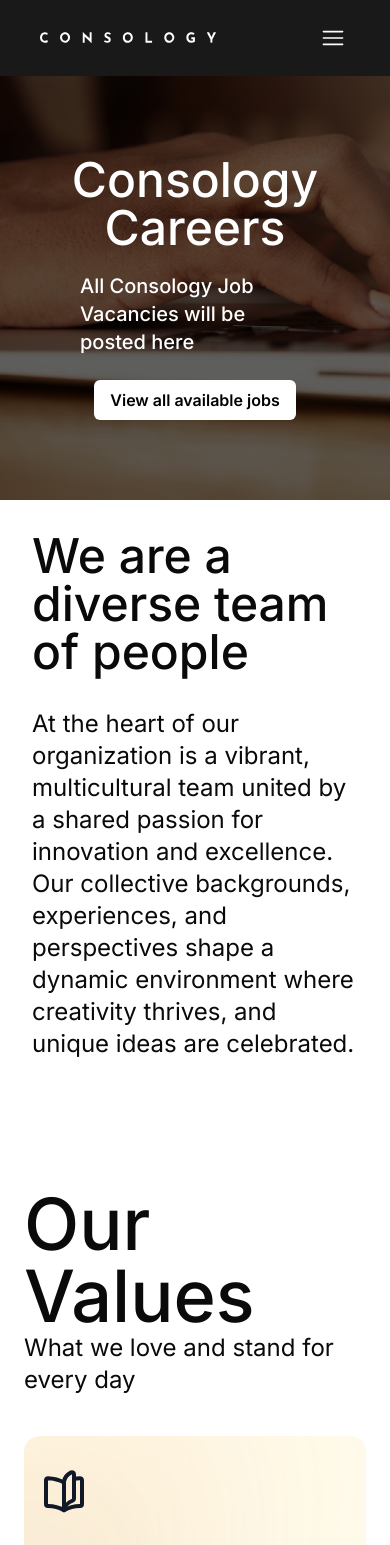
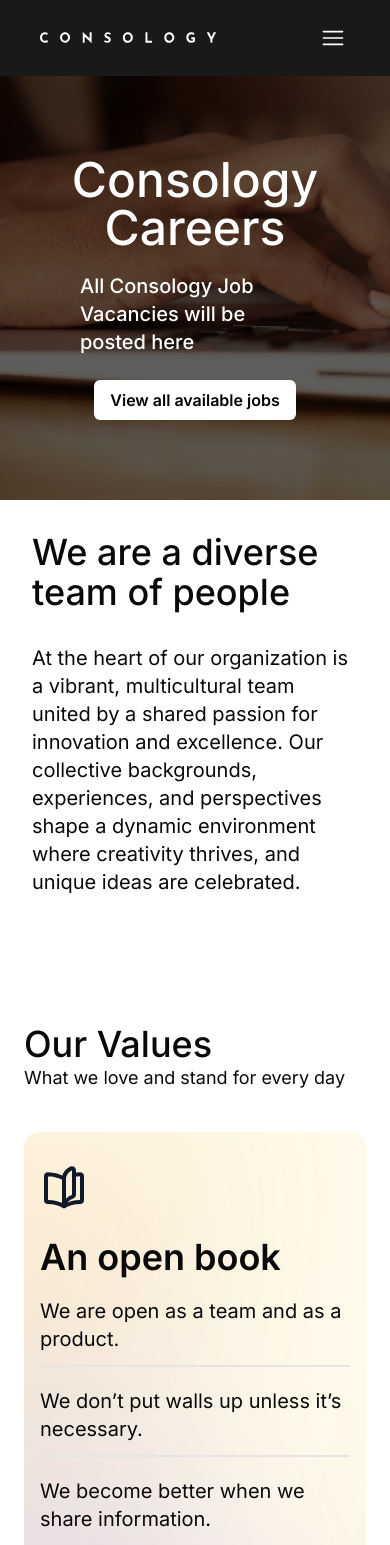
Before and after one commit to Lukman10a/consology, a Next.js app: page /career in a window 390 px wide. Shown: the top 1545 px of the page. Built offline with nearby package versions, Linux system fonts and the light colour scheme.

Commit message:
general cleanp

```diff
--- a/next.config.mjs
+++ b/next.config.mjs
@@ -1,7 +1,11 @@
 /** @type {import('next').NextConfig} */
 const nextConfig = {
-  // output: 'export',
+  output: 'export',
   reactStrictMode: true,
+  images: {
+    unoptimized: true,
+  },
 };
 
+
 export default nextConfig;
--- a/src/components/consultancy/articleCard.tsx
+++ b/src/components/consultancy/articleCard.tsx
@@ -33,7 +33,7 @@
         }}
       >
         <div className="space-y-4">
-          <p className="text-6xl font-medium md:text-4xl">{title}</p>
+          <p className="text-6xl font-medium md:text-3xl">{title}</p>
           <p className="text-xl md:text-base">{description}</p>
           <Button
             asLink
--- a/src/components/hero.tsx
+++ b/src/components/hero.tsx
@@ -37,7 +37,7 @@
         backgroundSize: "cover",
       }}
     >
-      <h1 className="w-10/12 text-8xl font-medium text-white 2md:w-full 2md:text-5xl">
+      <h1 className="w-10/12 text-8xl font-medium text-white 2md:w-full 2md:text-4xl">
         {heading}
       </h1>
       {subHeading && (
--- a/src/components/itSupport/articleCard.tsx
+++ b/src/components/itSupport/articleCard.tsx
@@ -40,7 +40,7 @@
           backgroundSize: "cover",
         }}
       >
-        <p className="text-5xl font-medium">{title}</p>
+        <p className="text-5xl font-medium md:text-3xl">{title}</p>
         {typeof description === "string" ? (
           <p className="text-l font-normal">{description}</p>
         ) : (
--- a/src/pages/about.tsx
+++ b/src/pages/about.tsx
@@ -45,7 +45,7 @@
           text={"About Us"}
           className="rounded-full bg-[#006CFE] p-2 font-normal text-white"
         />
-        <h1 className="w-11/12 text-8xl font-medium text-white 2md:w-full 2md:text-5xl">
+        <h1 className="w-11/12 text-8xl font-medium text-white 2md:w-full 2md:text-4xl">
           Empowering Businesses with Innovative Cloud and IT Solutions
         </h1>
         <TechnologyVendors />
--- a/src/pages/career.tsx
+++ b/src/pages/career.tsx
@@ -130,10 +130,10 @@
 
       <div>
         <div className="grid grid-cols-2 place-items-start p-20 md:grid-cols-1 md:gap-8 md:p-8">
-          <h1 className="text-7xl font-medium md:text-5xl">
+          <h1 className="text-7xl font-medium md:text-4xl">
             We are a diverse team of people
           </h1>
-          <p className="text-xl sm:text-2xl">
+          <p className="text-xl sm:text-xl">
             At the heart of our organization is a vibrant, multicultural team
             united by a shared passion for innovation and excellence. Our
             collective backgrounds, experiences, and perspectives shape a
@@ -146,8 +146,10 @@
 
       <div className="grid grid-cols-2 gap-10 p-24 px-36 md:grid-cols-1 md:px-4 lg:px-6">
         <div>
-          <h1 className="text-7xl font-medium">Our Values</h1>
-          <p className="text-2xl">What we love and stand for every day</p>
+          <h1 className="text-7xl font-medium md:text-4xl">Our Values</h1>
+          <p className="text-2xl md:text-lg">
+            What we love and stand for every day
+          </p>
         </div>
         {CARDS.map((card) => (
           <div
--- a/src/pages/index.tsx
+++ b/src/pages/index.tsx
@@ -16,7 +16,7 @@
       <header className="relative isolate overflow-hidden bg-[url('/assets/home_hero_bg.png')] bg-cover bg-no-repeat">
         <div className="absolute inset-0 z-[-1] bg-black opacity-50"></div>
         <div className="space-y-6 p-20 md:px-10">
-          <h1 className="w-10/12 text-balance text-8xl font-medium text-white 2md:w-fit 2md:text-5xl">
+          <h1 className="w-10/12 text-balance text-8xl font-medium text-white 2md:w-fit 2md:text-4xl">
             Your Trusted I.T. Support & Cloud Consultancy Partners
           </h1>
           <p className="border-t-2 py-2 text-xl text-white 2md:text-lg">
@@ -138,7 +138,7 @@
             <p className="text-[90px] font-medium md:w-full 2md:mb-8 2md:text-5xl">
               <span>Need Support</span> <span>Right Now?</span>
             </p>
-            <div className="flex justify-between">
+            <div className="flex justify-between md:flex-col md:items-center md:gap-5">
               <Button
                 asLink
                 href="/contact"
@@ -146,7 +146,7 @@
                 className="rounded-full bg-[#006CFE] p-4 px-6 text-white"
               />
 
-              <p className="text-4xl">Call +44 121 345 9225</p>
+              <p className="text-4xl md:text-sm">Call +44 121 345 9225</p>
             </div>
           </div>
           <div>
--- a/src/pages/it-support.tsx
+++ b/src/pages/it-support.tsx
@@ -42,7 +42,9 @@
         <article className="flex gap-8 md:flex-col">
           <div className="flex flex-[3] flex-col gap-5">
             <div className="flex-1 space-y-6 overflow-hidden rounded-md bg-[url('/assets/vendor-1.jpg')] bg-cover bg-no-repeat p-10 text-black">
-              <p className="text-5xl font-medium">Vendor Coordination</p>
+              <p className="text-5xl font-medium md:text-3xl">
+                Vendor Coordination
+              </p>
               <p className="text-l font-normal">
                 Dealing with multiple vendors can be complex. Let us manage
                 vendor relationships for you. We collaborate with Microsoft,
```
